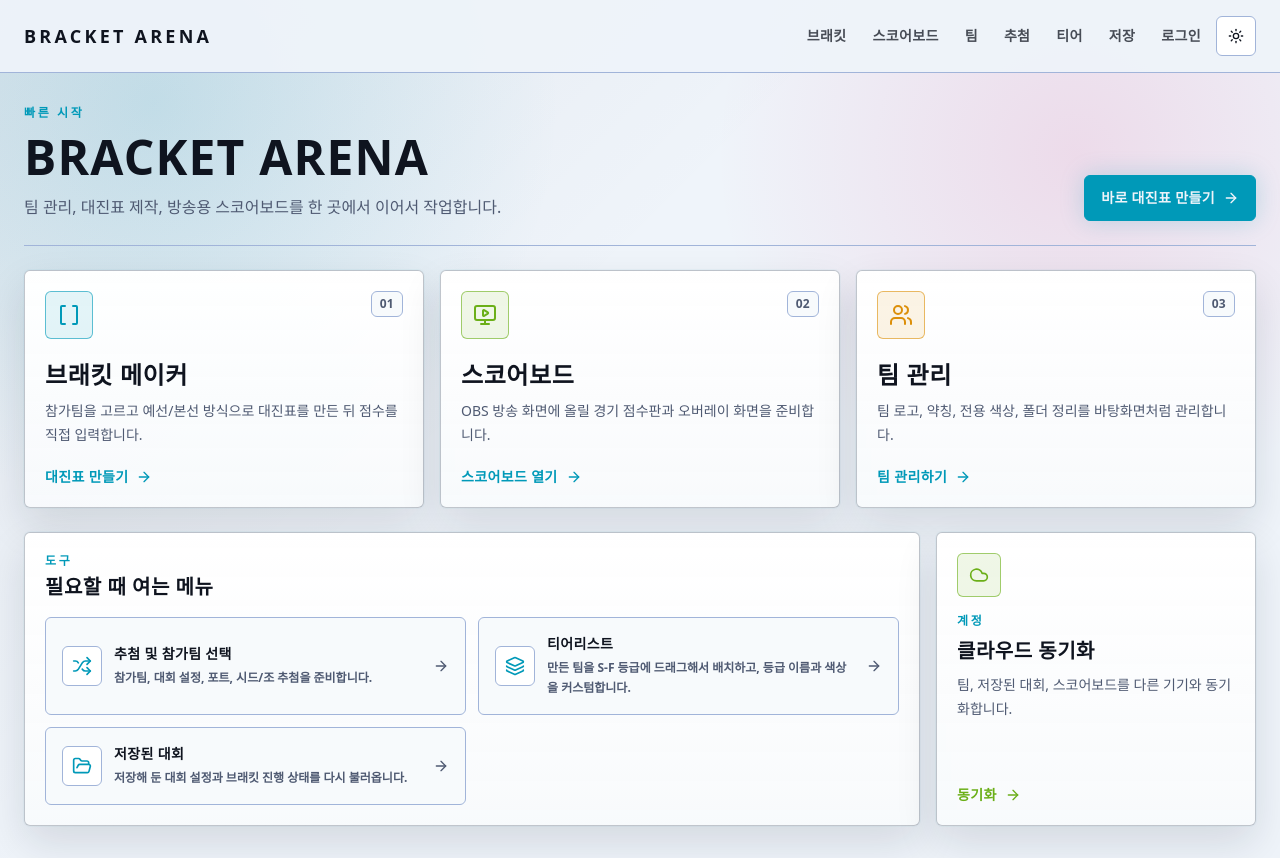
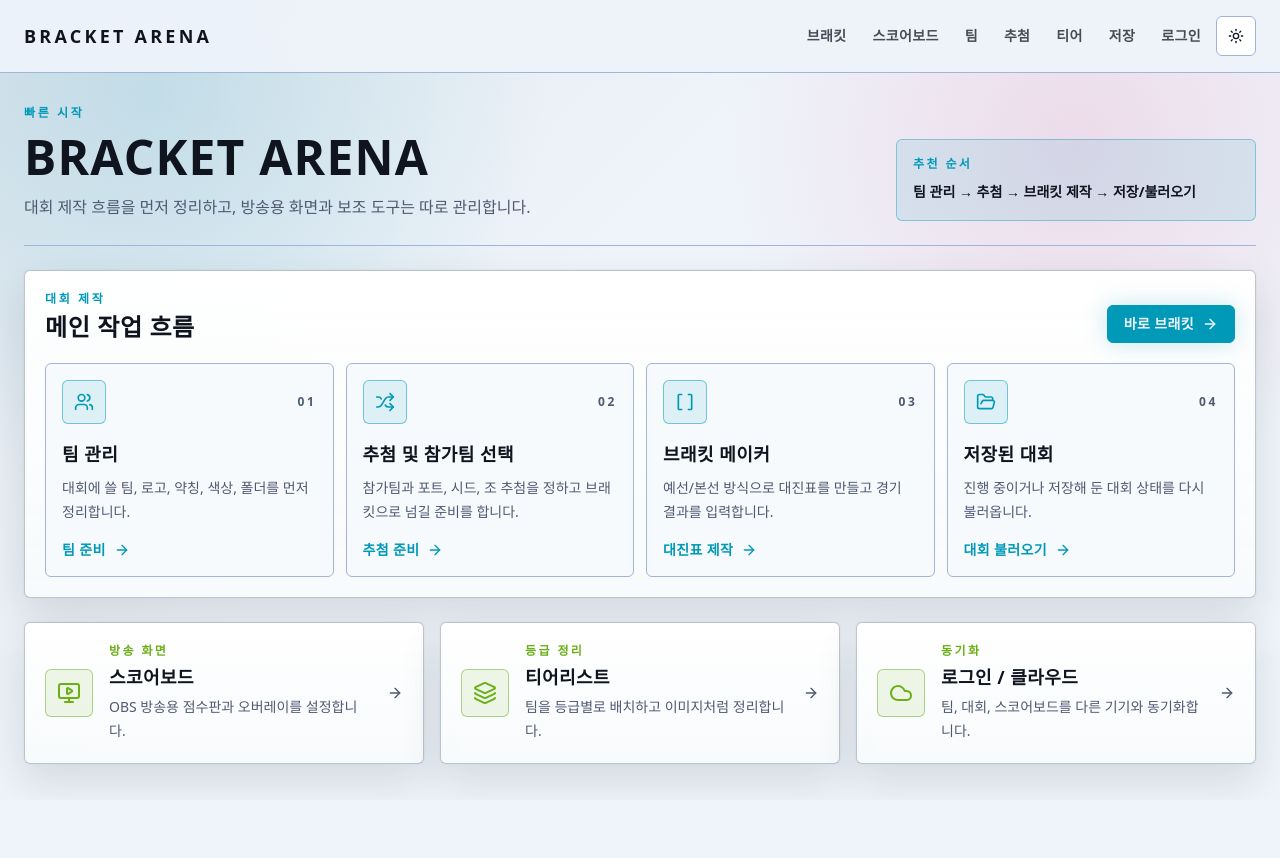
Before and after one commit to Byeolsae/Bracket-Arena, a Next.js app: page / in a window 1280 px wide. After the commit the page ends 800 px from the top, so only its background shows below. Built offline with nearby package versions, Linux system fonts and the light colour scheme.

Commit message:
Clarify quick start priority

```diff
--- a/src/app/page.tsx
+++ b/src/app/page.tsx
@@ -1,58 +1,59 @@
 import Link from "next/link";
 import { ArrowRight, Brackets, Cloud, FolderOpen, Layers3, MonitorPlay, Shuffle, Users } from "lucide-react";
 
-const primaryEntryPoints = [
+const tournamentFlow = [
   {
+    step: "01",
+    title: "팀 관리",
+    description: "대회에 쓸 팀, 로고, 약칭, 색상, 폴더를 먼저 정리합니다.",
+    href: "/teams",
+    icon: Users,
+    cta: "팀 준비"
+  },
+  {
+    step: "02",
+    title: "추첨 및 참가팀 선택",
+    description: "참가팀과 포트, 시드, 조 추첨을 정하고 브래킷으로 넘길 준비를 합니다.",
+    href: "/draw",
+    icon: Shuffle,
+    cta: "추첨 준비"
+  },
+  {
+    step: "03",
     title: "브래킷 메이커",
-    description: "참가팀을 고르고 예선/본선 방식으로 대진표를 만든 뒤 점수를 직접 입력합니다.",
+    description: "예선/본선 방식으로 대진표를 만들고 경기 결과를 입력합니다.",
     href: "/maker",
     icon: Brackets,
-    cta: "대진표 만들기",
-    accent: "cyan"
+    cta: "대진표 제작"
   },
   {
-    title: "스코어보드",
-    description: "OBS 방송 화면에 올릴 경기 점수판과 오버레이 화면을 준비합니다.",
-    href: "/scoreboard",
-    icon: MonitorPlay,
-    cta: "스코어보드 열기",
-    accent: "lime"
-  },
-  {
-    title: "팀 관리",
-    description: "팀 로고, 약칭, 전용 색상, 폴더 정리를 바탕화면처럼 관리합니다.",
-    href: "/teams",
-    icon: Users,
-    cta: "팀 관리하기",
-    accent: "gold"
+    step: "04",
+    title: "저장된 대회",
+    description: "진행 중이거나 저장해 둔 대회 상태를 다시 불러옵니다.",
+    href: "/saved-tournaments",
+    icon: FolderOpen,
+    cta: "대회 불러오기"
   }
 ];
 
-const supportEntryPoints = [
+const utilityLinks = [
   {
-    title: "추첨 및 참가팀 선택",
-    description: "참가팀, 대회 설정, 포트, 시드/조 추첨을 준비합니다.",
-    href: "/draw",
-    icon: Shuffle,
-    cta: "준비하기"
+    title: "스코어보드",
+    description: "OBS 방송용 점수판과 오버레이를 설정합니다.",
+    href: "/scoreboard",
+    icon: MonitorPlay,
+    cta: "방송 화면"
   },
   {
     title: "티어리스트",
-    description: "만든 팀을 S-F 등급에 드래그해서 배치하고, 등급 이름과 색상을 커스텀합니다.",
+    description: "팀을 등급별로 배치하고 이미지처럼 정리합니다.",
     href: "/tier-list",
     icon: Layers3,
-    cta: "정리하기"
-  },
-  {
-    title: "저장된 대회",
-    description: "저장해 둔 대회 설정과 브래킷 진행 상태를 다시 불러옵니다.",
-    href: "/saved-tournaments",
-    icon: FolderOpen,
-    cta: "불러오기"
+    cta: "등급 정리"
   },
   {
     title: "로그인 / 클라우드",
-    description: "팀, 저장된 대회, 스코어보드를 다른 기기와 동기화합니다.",
+    description: "팀, 대회, 스코어보드를 다른 기기와 동기화합니다.",
     href: "/login",
     icon: Cloud,
     cta: "동기화"
@@ -63,107 +64,90 @@ export default function HomePage() {
   return (
     <main className="min-h-[calc(100vh-73px)] px-4 py-8 sm:px-6 2xl:px-8">
       <section className="mx-auto grid w-full max-w-7xl gap-6">
-        <div className="flex flex-col gap-4 border-b border-line pb-6 lg:flex-row lg:items-end lg:justify-between">
-          <div className="max-w-3xl">
+        <div className="grid gap-5 border-b border-line pb-6 lg:grid-cols-[1fr_360px] lg:items-end">
+          <div>
             <p className="section-kicker">빠른 시작</p>
             <h1 className="mt-3 text-4xl font-black uppercase leading-tight tracking-wide text-ink sm:text-5xl">
               Bracket Arena
             </h1>
-            <p className="mt-3 text-base leading-7 text-muted">
-              팀 관리, 대진표 제작, 방송용 스코어보드를 한 곳에서 이어서 작업합니다.
+            <p className="mt-3 max-w-3xl text-base leading-7 text-muted">
+              대회 제작 흐름을 먼저 정리하고, 방송용 화면과 보조 도구는 따로 관리합니다.
             </p>
+          </div>
+          <div className="rounded-md border border-cyan/40 bg-cyan/10 p-4">
+            <p className="text-xs font-black uppercase tracking-[0.2em] text-cyan">추천 순서</p>
+            <p className="mt-2 text-sm font-bold leading-6 text-ink">
+              팀 관리 → 추첨 → 브래킷 제작 → 저장/불러오기
+            </p>
+          </div>
+        </div>
+
+        <section className="arena-card p-5">
+          <div className="mb-5 flex flex-col gap-2 sm:flex-row sm:items-end sm:justify-between">
+            <div>
+              <p className="section-kicker">대회 제작</p>
+              <h2 className="mt-1 text-2xl font-black uppercase tracking-wide text-ink">메인 작업 흐름</h2>
             </div>
             <Link
               href="/maker"
-            className="inline-flex w-fit items-center gap-2 rounded-md border border-cyan bg-cyan px-4 py-3 text-sm font-black uppercase tracking-wide text-arena shadow-glow transition hover:border-lime hover:bg-lime"
+              className="inline-flex w-fit items-center gap-2 rounded-md border border-cyan bg-cyan px-4 py-2 text-sm font-black uppercase tracking-wide text-arena shadow-glow transition hover:border-lime hover:bg-lime"
             >
-            바로 대진표 만들기
+              바로 브래킷
               <ArrowRight className="h-4 w-4" aria-hidden="true" />
             </Link>
           </div>
 
-        <div className="grid gap-4 lg:grid-cols-3">
-          {primaryEntryPoints.map((item, index) => {
-            const Icon = item.icon;
-            const accentClass =
-              item.accent === "lime"
-                ? "border-lime/60 bg-lime/10 text-lime"
-                : item.accent === "gold"
-                  ? "border-gold/60 bg-gold/10 text-gold"
-                  : "border-cyan/60 bg-cyan/10 text-cyan";
-
-            return (
-              <Link key={item.title} href={item.href} className="block">
-                <div className="arena-card group flex h-full min-h-48 flex-col justify-between p-5 transition hover:border-cyan hover:shadow-glow">
-                  <div className="flex items-start justify-between gap-4">
-                    <div className={`grid h-12 w-12 shrink-0 place-items-center rounded-md border ${accentClass}`}>
-                      <Icon className="h-6 w-6" aria-hidden="true" />
-                    </div>
-                    <span className="rounded-md border border-line bg-field px-2 py-1 text-xs font-black uppercase tracking-wide text-muted">
-                      0{index + 1}
-                    </span>
-                  </div>
-                  <div className="mt-5">
-                    <h2 className="text-2xl font-black uppercase tracking-wide text-ink">{item.title}</h2>
-                    <p className="mt-2 text-sm leading-6 text-muted">{item.description}</p>
-                  </div>
-                  <div className="mt-5 inline-flex items-center gap-2 text-sm font-black uppercase tracking-wide text-cyan">
-                    {item.cta}
-                    <ArrowRight className="h-4 w-4" aria-hidden="true" />
-                  </div>
-                </div>
-              </Link>
-            );
-          })}
-        </div>
-
-        <div className="grid gap-4 lg:grid-cols-[1fr_320px]">
-          <section className="arena-card p-5">
-            <div className="mb-4 flex items-center justify-between gap-3">
-              <div>
-                <p className="section-kicker">도구</p>
-                <h2 className="mt-1 text-xl font-black uppercase tracking-wide text-ink">필요할 때 여는 메뉴</h2>
-              </div>
-            </div>
-            <div className="grid gap-3 sm:grid-cols-2">
-              {supportEntryPoints.slice(0, 3).map((item) => {
+          <div className="grid gap-3 lg:grid-cols-4">
+            {tournamentFlow.map((item) => {
               const Icon = item.icon;
 
               return (
                 <Link
                   key={item.title}
                   href={item.href}
-                    className="group flex items-center gap-3 rounded-md border border-line bg-field p-4 transition hover:border-cyan hover:bg-cyan/10"
+                  className="group flex min-h-52 flex-col rounded-md border border-line bg-field p-4 transition hover:border-cyan hover:bg-cyan/10"
                 >
-                    <span className="grid h-10 w-10 shrink-0 place-items-center rounded-md border border-line bg-panel text-cyan">
+                  <div className="mb-4 flex items-center justify-between gap-3">
+                    <span className="grid h-11 w-11 place-items-center rounded-md border border-cyan/50 bg-cyan/10 text-cyan">
                       <Icon className="h-5 w-5" aria-hidden="true" />
                     </span>
-                    <span className="min-w-0">
-                      <span className="block text-sm font-black uppercase tracking-wide text-ink">{item.title}</span>
-                      <span className="mt-1 block text-xs font-bold leading-5 text-muted">{item.description}</span>
+                    <span className="text-xs font-black uppercase tracking-[0.22em] text-muted">{item.step}</span>
+                  </div>
+                  <h3 className="text-lg font-black uppercase tracking-wide text-ink">{item.title}</h3>
+                  <p className="mt-2 flex-1 text-sm leading-6 text-muted">{item.description}</p>
+                  <span className="mt-4 inline-flex items-center gap-2 text-sm font-black uppercase tracking-wide text-cyan">
+                    {item.cta}
+                    <ArrowRight className="h-4 w-4" aria-hidden="true" />
                   </span>
-                    <ArrowRight className="ml-auto h-4 w-4 shrink-0 text-muted transition group-hover:text-cyan" aria-hidden="true" />
                 </Link>
               );
             })}
           </div>
         </section>
 
-          <Link href={supportEntryPoints[3].href} className="arena-card group flex min-h-44 flex-col justify-between p-5 transition hover:border-lime hover:shadow-glow">
-            <div>
-              <div className="mb-4 grid h-11 w-11 place-items-center rounded-md border border-lime/60 bg-lime/10 text-lime">
-                <Cloud className="h-5 w-5" aria-hidden="true" />
-              </div>
-              <p className="section-kicker">계정</p>
-              <h2 className="mt-2 text-xl font-black uppercase tracking-wide text-ink">클라우드 동기화</h2>
-              <p className="mt-2 text-sm leading-6 text-muted">{supportEntryPoints[3].description}</p>
-            </div>
-            <div className="mt-5 inline-flex items-center gap-2 text-sm font-black uppercase tracking-wide text-lime">
-              {supportEntryPoints[3].cta}
-              <ArrowRight className="h-4 w-4" aria-hidden="true" />
-            </div>
+        <section className="grid gap-4 lg:grid-cols-3">
+          {utilityLinks.map((item) => {
+            const Icon = item.icon;
+
+            return (
+              <Link
+                key={item.title}
+                href={item.href}
+                className="arena-card group flex items-center gap-4 p-5 transition hover:border-lime hover:shadow-glow"
+              >
+                <span className="grid h-12 w-12 shrink-0 place-items-center rounded-md border border-lime/50 bg-lime/10 text-lime">
+                  <Icon className="h-6 w-6" aria-hidden="true" />
+                </span>
+                <span className="min-w-0 flex-1">
+                  <span className="block text-xs font-black uppercase tracking-[0.2em] text-lime">{item.cta}</span>
+                  <span className="mt-1 block text-lg font-black uppercase tracking-wide text-ink">{item.title}</span>
+                  <span className="mt-1 block text-sm leading-6 text-muted">{item.description}</span>
+                </span>
+                <ArrowRight className="h-4 w-4 shrink-0 text-muted transition group-hover:text-lime" aria-hidden="true" />
               </Link>
-        </div>
+            );
+          })}
+        </section>
       </section>
     </main>
   );
```
Lines whose indentation alone changed are shown as unchanged.
